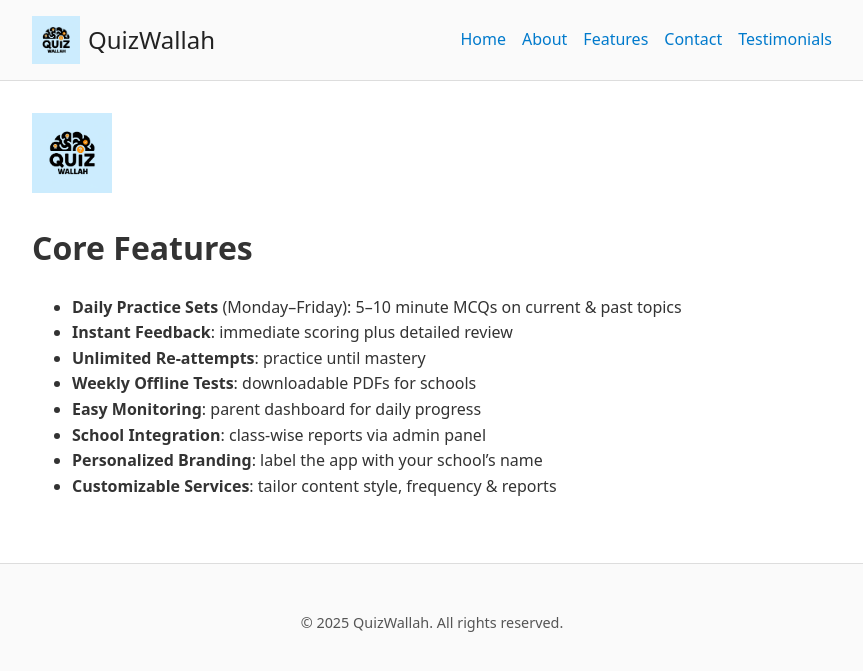
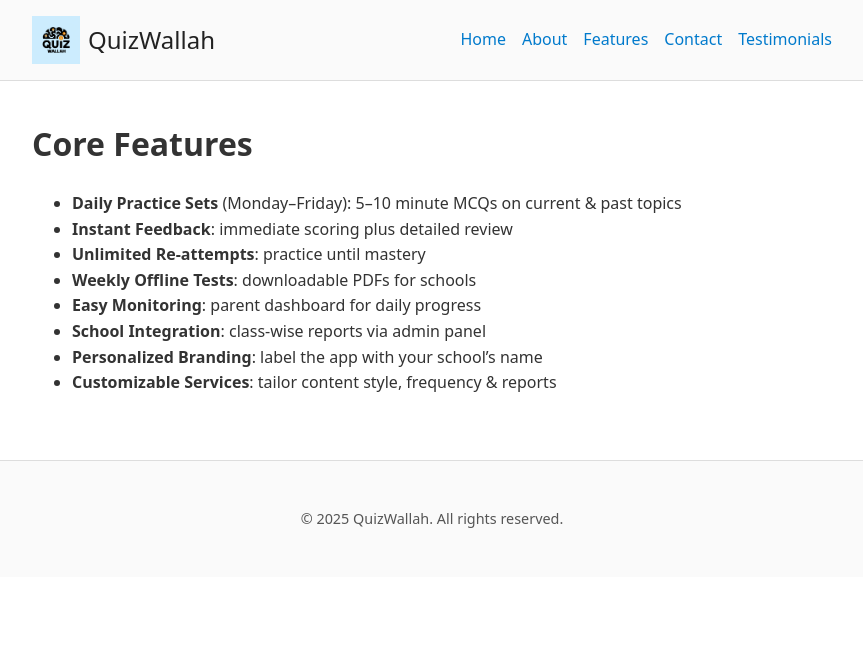
Before and after one commit to sarwarkhan009/github.io, a Jekyll site: the page built from features.md, in a window 1280 px wide. Shown: the top 671 px of the page, without its empty margins (208-1071 px from the left). Built offline with Jekyll 4.4.1, drawn with Linux system fonts in a browser that asks for light colours.

Commit message:
Update features.md

```diff
--- a/features.md
+++ b/features.md
@@ -3,7 +3,6 @@ layout: default
 title: Features
 ---
 
-![QuizWallah Logo](/assets/images/logo.png){: style="height:80px;" }
 
 # Core Features
 
```
